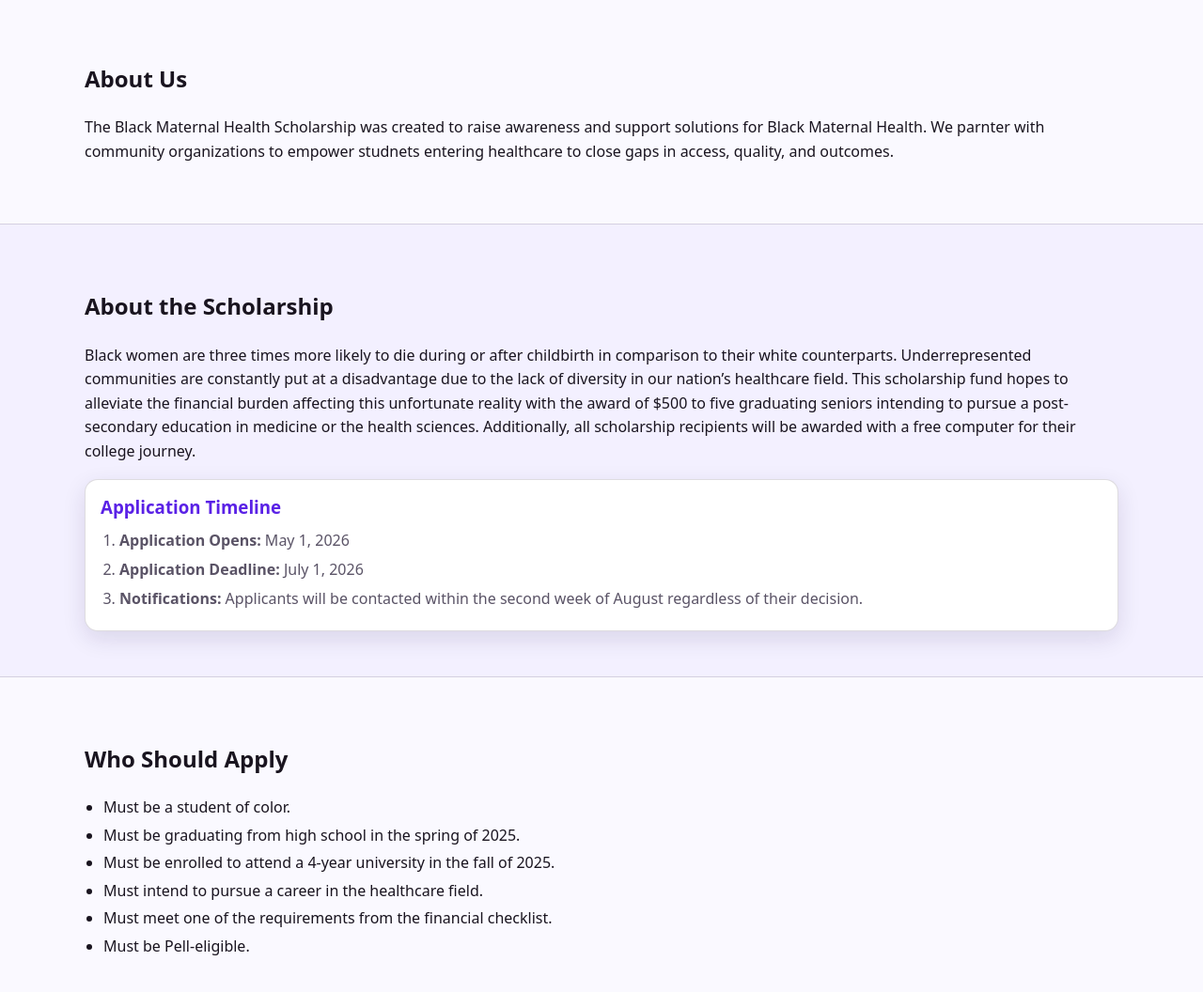
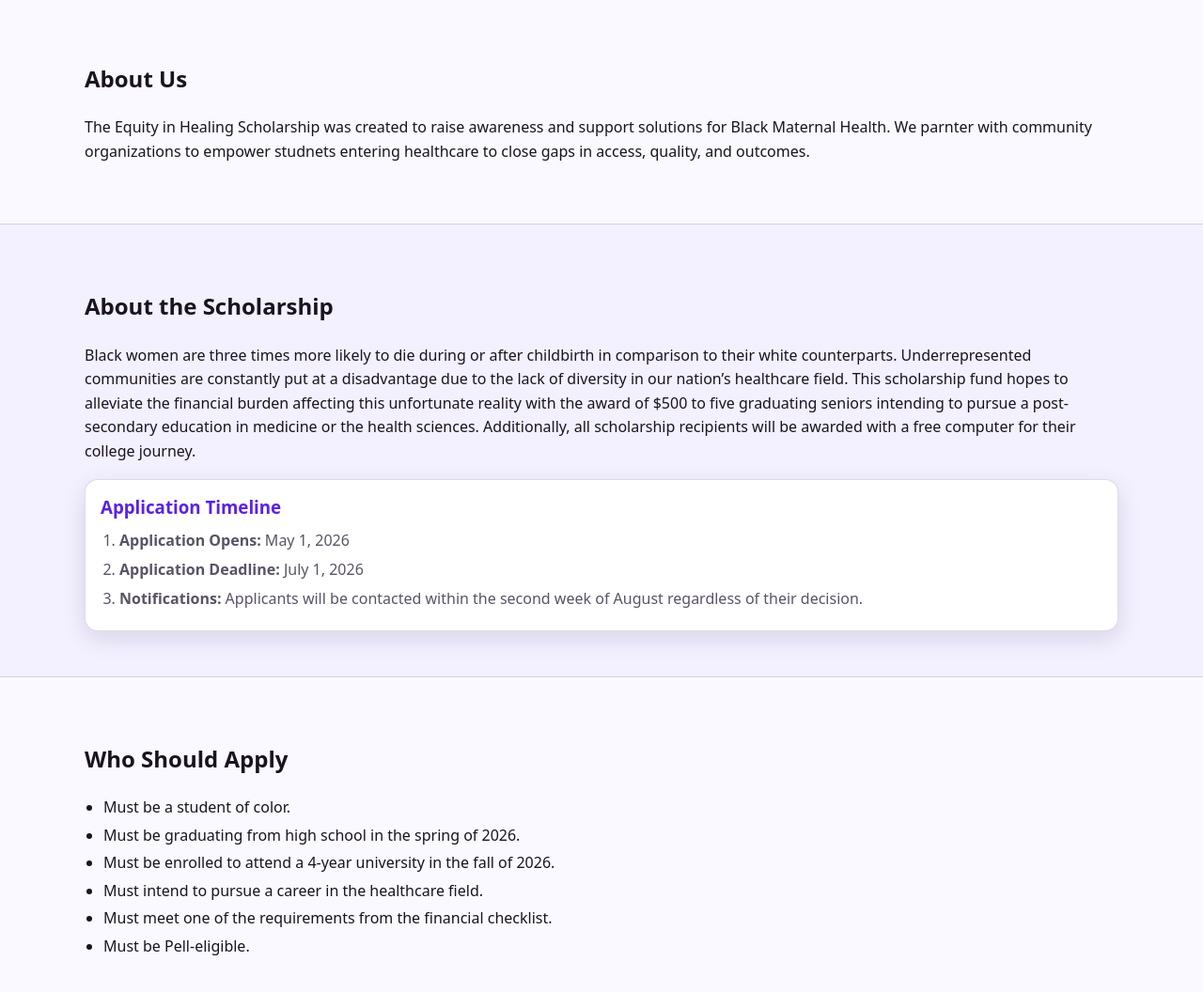
Before and after one commit to KennethS777/equity-in-healing-scholarship, a website: page index.html in a window 1280 px wide. Shown: the part 480-1536 px from the top of the page at 94% size. Drawn offline with Linux system fonts and the light colour scheme.

```diff
--- a/index.html
+++ b/index.html
@@ -51,7 +51,7 @@
         <section id = "about" class="section">
             <div class="container">
             <h2> About Us </h2>
-            <p> The Black Maternal Health Scholarship was created to raise awareness and support
+            <p> The Equity in Healing Scholarship was created to raise awareness and support
                 solutions for Black Maternal Health. We parnter with community organizations to empower studnets entering
                 healthcare to close gaps in access, quality, and outcomes.
             </p>
@@ -88,8 +88,8 @@
             <h2> Who Should Apply </h2>
                 <ul class="checklist">
                     <li> Must be a student of color.</li>
-                    <li> Must be graduating from high school in the spring of 2025.</li>
-                    <li> Must be enrolled to attend a 4-year university in the fall of 2025.</li>
+                    <li> Must be graduating from high school in the spring of 2026.</li>
+                    <li> Must be enrolled to attend a 4-year university in the fall of 2026.</li>
                     <li> Must intend to pursue a career in the healthcare field.</li>
                     <li> Must meet one of the requirements from the financial checklist.</li>
                     <li> Must be Pell-eligible.</li>
```
